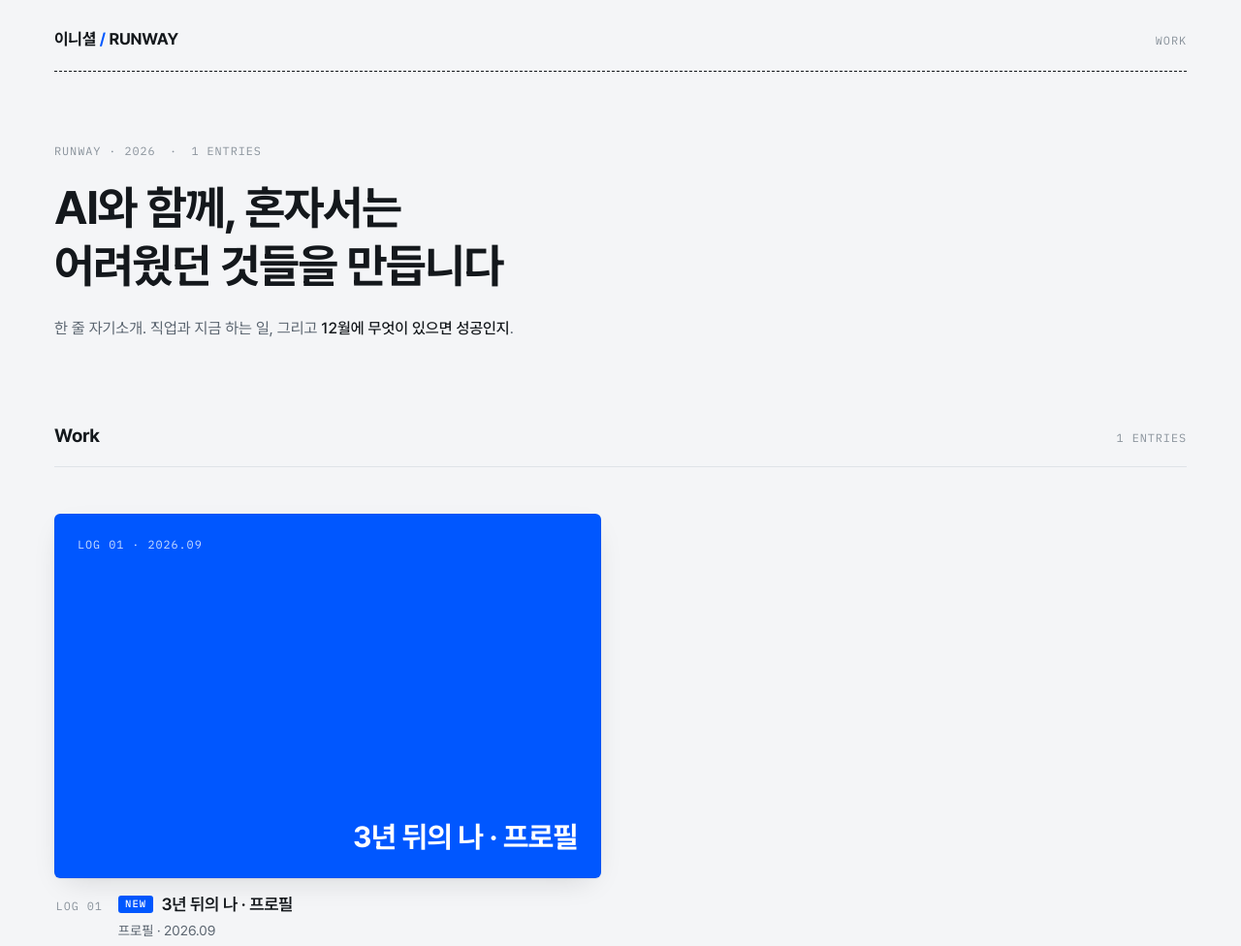
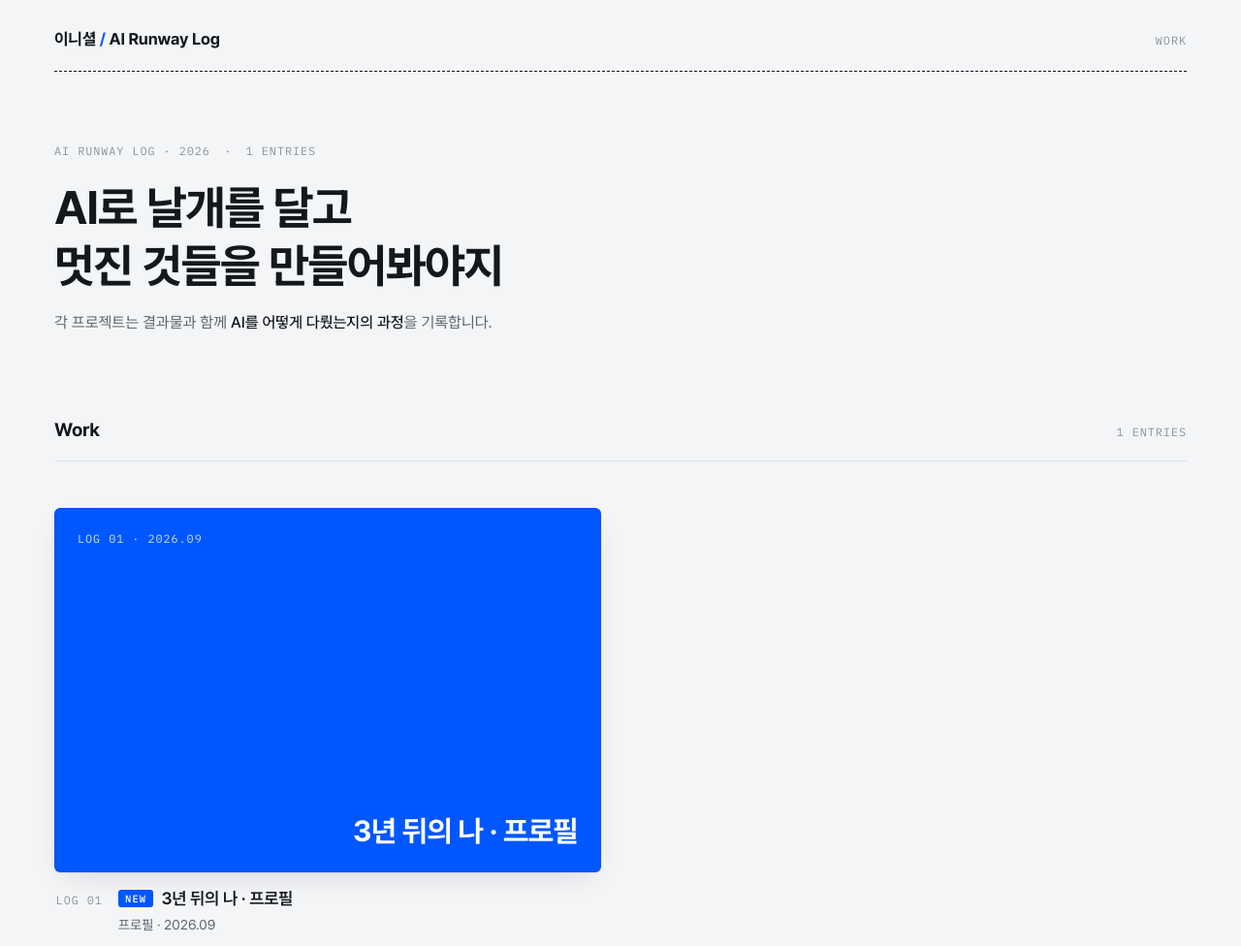
Before and after one commit to ljlalanow-source/runway-hub, a plain HTML site: page index.html in a window 1280 px wide. Shown: the top 976 px of the page at 97% size. Drawn offline with Linux system fonts and the light colour scheme.

Commit message:
허브 v3: AI Runway Log 브랜드, 공통 헤드라인, 2026 엔딩목표 블록, 키컬러 자동 파생, Pretendard 서체, 인터뷰 0단계(이니셜·키컬러·엔딩목표)
Co-Authored-By: Claude Fable 5.1 <noreply@anthropic.com>

```diff
--- a/data.js
+++ b/data.js
@@ -1,19 +1,20 @@
 // RUNWAY 허브 — 여기만 고치면 사이트가 바뀐다.
+// 인터뷰에서 정하는 세 가지: name(이니셜) · accent(키컬러) · goal(2026 엔딩목표). 나머지는 공통.
 // 새 카드는 projects 배열의 맨 앞에 넣는다 (최신이 위로).
 window.RUNWAY = {
   profile: {
-    name: "이니셜",                      // 예: "HS"
-    brand: "RUNWAY",                     // 상단 바 오른쪽 문구
-    siteTitle: "이니셜의 RUNWAY",         // 브라우저 탭 제목
-    headline: "AI와 함께, 혼자서는 어려웠던 것들을 만듭니다",
-    intro: "한 줄 자기소개. 직업과 지금 하는 일, 그리고 <b>12월에 무엇이 있으면 성공인지</b>.",
+    name: "이니셜",                      // ① 사이트에 쓸 이니셜. 예: "HS"
+    accent: "#0057FF",                   // ② 키컬러. 배지·엔딩목표 막대·강조에 쓴다. 진한 글자색·연한 배경은 자동
+    goal: "",                            // ③ 2026 엔딩목표 한 줄. 비우면 안 보인다
+    goalNote: "",                        //    그 아래 단계 한 줄 (선택). 예: "스토리 → 그림 → 인쇄 → 제본"
+    bio: "",                             // 내 정보 한 줄. 예: "커뮤니케이션 디자이너 엘제이."
+    brand: "AI Runway Log",              // 상단 바 이니셜 옆 문구 (공통)
+    siteTitle: "이니셜 · AI Runway Log",   // 브라우저 탭 제목
+    eyebrow: "AI Runway Log · 2026",     // 헤드라인 위 작은 글자 (공통)
+    headline: "AI로 날개를 달고\n멋진 것들을 만들어봐야지",   // 공통 문구. \n 은 줄바꿈
+    intro: "각 프로젝트는 결과물과 함께 <b>AI를 어떻게 다뤘는지의 과정</b>을 기록합니다.",   // 공통 문구
     note: "결과물은 회차마다 카드 한 장씩 쌓입니다.",
-    eyebrow: "RUNWAY · 2026",             // 헤드라인 위 작은 글자
-    northstar: "",                       // 북극성 한 줄. 2026-09-22 보류 — 비워 두면 안 보인다
-    northstarNote: "",                   // 북극성 아래 한 줄 (선택)
-    accent: "#0057FF",                   // 내 포인트 색 (선택). 예: 주황 "#FF4D00", 초록 "#1FA548"
-    accentBg: "#E8EFFF",                 // 포인트 색의 연한 배경 (선택)
-    showTags: false,                     // 카드 태그·도구 필터 표시. 지금은 숨김 (2026-09-22 결정)
+    showTags: false                      // 카드 태그·도구 필터 표시. 지금은 숨김 (2026-09-22 결정)
   },
 
   projects: [
--- a/index.html
+++ b/index.html
@@ -19,6 +19,7 @@
     --accent: #0057FF;
     --accent-ink: #0043C4;
     --accent-bg: #E9F0FF;
+    --accent-text: #FFFFFF;
     --shadow: 0 1px 2px rgba(20,24,28,0.06), 0 10px 30px -12px rgba(20,24,28,0.18);
     --display: "Pretendard", "Noto Sans KR", "Apple SD Gothic Neo", "Malgun Gothic", sans-serif;
     --body: "Pretendard", "Noto Sans KR", "Apple SD Gothic Neo", "Malgun Gothic", sans-serif;
@@ -62,11 +63,13 @@
     font-size: clamp(1.9rem, 3.8vw, 3rem); line-height: 1.25; letter-spacing: -0.025em; text-wrap: balance;
   }
   .hero .intro { margin: 1.3rem 0 0; max-width: 34rem; color: var(--ink-2); font-size: 1rem; }
+  .hero .intro + .intro { margin-top: 0.95rem; }
+  .hero .bio { color: var(--ink); font-weight: 500; }
   .hero .intro b { color: var(--ink); font-weight: 500; }
-  .north { border-left: 2px solid var(--accent); padding: 0.2rem 0 0.2rem 1.25rem; }
-  .north .label { margin-bottom: 0.5rem; color: var(--accent-ink); }
-  .north .line { margin: 0; font-family: var(--display); font-size: 1.15rem; font-weight: 600; line-height: 1.5; letter-spacing: -0.01em; text-wrap: balance; }
-  .north .sub { margin: 0.5rem 0 0; color: var(--ink-2); font-size: 0.88rem; }
+  .goal { border-left: 2px solid var(--accent); padding: 0.2rem 0 0.2rem 1.25rem; }
+  .goal .label { margin-bottom: 0.5rem; color: var(--accent-ink); }
+  .goal .line { margin: 0; font-family: var(--display); font-size: 1.15rem; font-weight: 600; line-height: 1.5; letter-spacing: -0.01em; text-wrap: balance; }
+  .goal .sub { margin: 0.5rem 0 0; color: var(--ink-2); font-size: 0.88rem; }
 
   /* 섹션 머리 */
   .section-head { display: flex; justify-content: space-between; align-items: baseline; gap: 1rem; flex-wrap: wrap; padding-bottom: 0.9rem; border-bottom: 1px solid var(--line); margin-bottom: 1.8rem; }
@@ -109,7 +112,7 @@
   .card-meta { display: grid; grid-template-columns: auto 1fr; gap: 0.15rem 1rem; padding: 0.95rem 0.1rem 0; align-items: baseline; }
   .card-meta .log { grid-row: 1 / span 2; padding-top: 0.25rem; }
   .card-meta .t { font-family: var(--display); font-weight: 600; font-size: 1.1rem; line-height: 1.4; letter-spacing: -0.015em; text-wrap: balance; }
-  .card-meta .t .arrow { display: inline-block; margin-left: 0.35em; color: var(--accent); opacity: 0; transform: translate(-4px, 2px); transition: opacity 0.2s, transform 0.2s; font-family: var(--body); }
+  .card-meta .t .arrow { display: inline-block; margin-left: 0.35em; color: var(--accent-ink); opacity: 0; transform: translate(-4px, 2px); transition: opacity 0.2s, transform 0.2s; font-family: var(--body); }
   a.card:hover .t .arrow, a.card:focus-visible .t .arrow { opacity: 1; transform: none; }
   .card-meta .s { font-size: 0.88rem; color: var(--ink-2); }
   .card-meta .tags { grid-column: 2; display: flex; flex-wrap: wrap; gap: 0.3rem; margin-top: 0.5rem; }
@@ -117,7 +120,7 @@
   .badge {
     display: inline-block; vertical-align: 0.25em; margin-right: 0.5rem;
     font-family: var(--mono); font-size: 0.66rem; font-weight: 500; letter-spacing: 0.1em; text-transform: uppercase;
-    background: var(--accent); color: #FFFFFF; border-radius: 3px; padding: 0.1rem 0.45rem;
+    background: var(--accent); color: var(--accent-text); border-radius: 3px; padding: 0.1rem 0.45rem;
   }
   .empty { grid-column: 1 / -1; color: var(--ink-2); padding: 3rem 0; text-align: center; }
 
@@ -135,12 +138,13 @@
     <div>
       <div class="eyebrow mono" id="eyebrow"></div>
       <h1 id="headline"></h1>
+      <p class="intro bio" id="bio"></p>
       <p class="intro" id="intro"></p>
     </div>
-    <div class="north" id="north" hidden>
-      <div class="label mono">North Star · 12월의 목표</div>
-      <p class="line" id="north-line"></p>
-      <p class="sub" id="north-sub"></p>
+    <div class="goal" id="goal" hidden>
+      <div class="label mono">2026 엔딩목표</div>
+      <p class="line" id="goal-line"></p>
+      <p class="sub" id="goal-sub"></p>
     </div>
   </div>
 
@@ -167,9 +171,27 @@
   var projects = D.projects || [];
   var showTags = P.showTags === true; // 태그 표시는 기본 숨김. data.js의 profile.showTags: true 로 켠다
 
-  if (P.accent) document.documentElement.style.setProperty('--accent', P.accent);
-  if (P.accentInk) document.documentElement.style.setProperty('--accent-ink', P.accentInk);
-  if (P.accentBg) document.documentElement.style.setProperty('--accent-bg', P.accentBg);
+  // 키컬러 하나(profile.accent)에서 글자용 진한 색·연한 배경·배지 글자색을 자동으로 만든다
+  function hexToHsl(hex) {
+    var m = /^#?([0-9a-f]{6})$/i.exec(hex || ''); if (!m) return null;
+    var n = parseInt(m[1], 16), r = (n >> 16) / 255, g = ((n >> 8) & 255) / 255, b = (n & 255) / 255;
+    var max = Math.max(r, g, b), min = Math.min(r, g, b), l = (max + min) / 2, h = 0, sat = 0, d = max - min;
+    if (d) { sat = l > 0.5 ? d / (2 - max - min) : d / (max + min);
+      h = max === r ? ((g - b) / d + (g < b ? 6 : 0)) : max === g ? ((b - r) / d + 2) : ((r - g) / d + 4); h /= 6; }
+    return { h: h, s: sat, l: l, lum: 0.2126 * r + 0.7152 * g + 0.0722 * b };
+  }
+  function hslToHex(h, s, l) {
+    function f(n) { var k = (n + h * 12) % 12, a = s * Math.min(l, 1 - l); var c = l - a * Math.max(-1, Math.min(k - 3, 9 - k, 1)); return Math.round(c * 255).toString(16).padStart(2, '0'); }
+    return '#' + f(0) + f(8) + f(4);
+  }
+  var hsl = hexToHsl(P.accent);
+  if (hsl) {
+    var R = document.documentElement.style;
+    R.setProperty('--accent', P.accent);
+    R.setProperty('--accent-ink', P.accentInk || hslToHex(hsl.h, Math.min(hsl.s, 0.9), Math.min(hsl.l, 0.34)));
+    R.setProperty('--accent-bg', P.accentBg || hslToHex(hsl.h, hsl.s, 0.94));
+    R.setProperty('--accent-text', P.accentText || (hsl.lum > 0.5 ? '#14181C' : '#FFFFFF'));
+  }
 
   function esc(s) { return String(s == null ? '' : s).replace(/[&<>"]/g, function (c) { return { '&': '&amp;', '<': '&lt;', '>': '&gt;', '"': '&quot;' }[c]; }); }
   function el(tag, cls, html) { var e = document.createElement(tag); if (cls) e.className = cls; if (html != null) e.innerHTML = html; return e; }
@@ -177,21 +199,22 @@
 
   // 헤더 · 히어로 · 푸터
   document.title = P.siteTitle || ((P.name || '') + ' — RUNWAY');
-  document.getElementById('brand').innerHTML = esc(P.name) + ' <em>/</em> ' + esc(P.brand || 'RUNWAY');
-  document.getElementById('headline').textContent = P.headline || '';
+  document.getElementById('brand').innerHTML = esc(P.name) + ' <em>/</em> ' + esc(P.brand || 'AI Runway Log');
+  document.getElementById('headline').innerHTML = esc(P.headline || '').replace(/\n/g, '<br>');
+  var bio = document.getElementById('bio'); if (P.bio) bio.innerHTML = P.bio; else bio.hidden = true;
   document.getElementById('intro').innerHTML = P.intro || '';
   document.getElementById('note').textContent = P.note || '';
-  document.getElementById('foot-left').textContent = (P.name || '') + ' / ' + (P.brand || 'RUNWAY');
+  document.getElementById('foot-left').textContent = (P.name || '') + ' / ' + (P.brand || 'AI Runway Log');
   document.getElementById('foot-right').textContent = '© ' + new Date().getFullYear() + ' ' + (P.name || '');
 
-  var eyebrow = [P.eyebrow || 'AI Flight Log', projects.length + ' entries'];
+  var eyebrow = [P.eyebrow || 'AI Runway Log', projects.length + ' entries'];
   document.getElementById('eyebrow').innerHTML = eyebrow.map(function (t) { return '<span>' + esc(t) + '</span>'; }).join('');
   document.getElementById('work-count').textContent = projects.length + ' entries';
 
-  if (P.northstar) {
-    document.getElementById('north').hidden = false;
-    document.getElementById('north-line').textContent = P.northstar;
-    document.getElementById('north-sub').textContent = P.northstarNote || '';
+  if (P.goal) {
+    document.getElementById('goal').hidden = false;
+    document.getElementById('goal-line').textContent = P.goal;
+    document.getElementById('goal-sub').textContent = P.goalNote || '';
   }
 
   // 자동 타일 팔레트 — 제목마다 같은 색이 나오게 해시로 고른다
```
Also changed, not shown: 4 other files.
